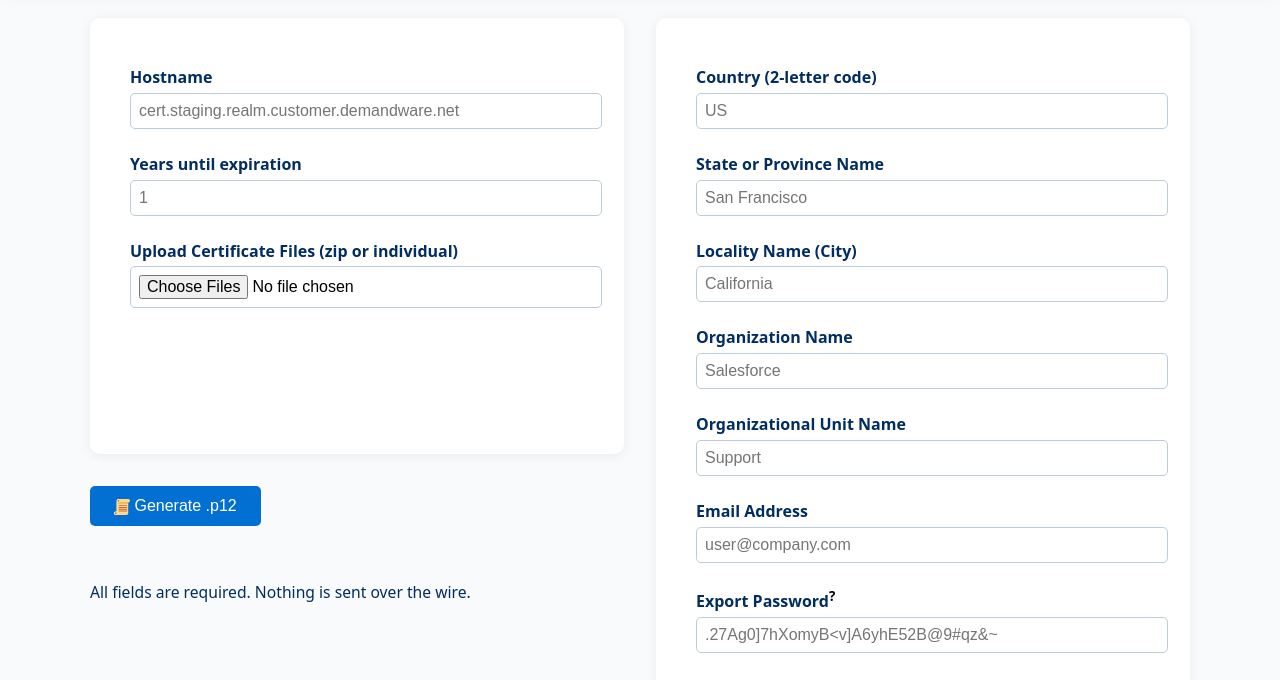
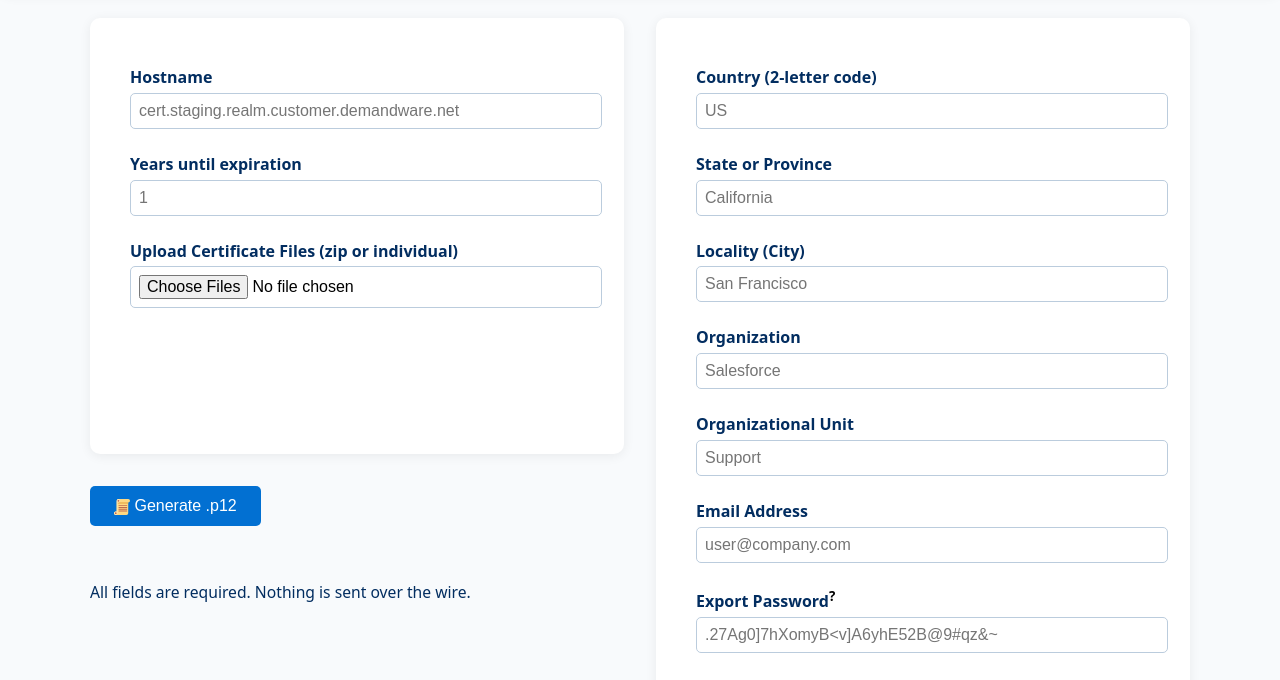
Before and after one commit to j-256/p12-generator, a website built with webpack: page index.html in a window 1280 px wide. Shown: the part 120-800 px from the top of the page. Built offline with nearby package versions, Linux system fonts and the light colour scheme.

Commit message:
Fix flipped State and City

```diff
--- a/index.html
+++ b/index.html
@@ -40,16 +40,16 @@
                 <label for="country">Country (2-letter code)</label>
                 <input type="text" id="country" name="country" maxlength="2" required placeholder="US" autocomplete="country">
 
-                <label for="state">State or Province Name</label>
-                <input type="text" id="state" name="state" required placeholder="San Francisco" autocomplete="address-level1">
+                <label for="state">State or Province</label>
+                <input type="text" id="state" name="state" required placeholder="California" autocomplete="address-level1">
 
-                <label for="locality">Locality Name (City)</label>
-                <input type="text" id="locality" name="locality" required placeholder="California" autocomplete="address-level2">
+                <label for="locality">Locality (City)</label>
+                <input type="text" id="locality" name="locality" required placeholder="San Francisco" autocomplete="address-level2">
 
-                <label for="organization">Organization Name</label>
+                <label for="organization">Organization</label>
                 <input type="text" id="organization" name="organization" required placeholder="Salesforce" autocomplete="organization">
 
-                <label for="orgUnit">Organizational Unit Name</label>
+                <label for="orgUnit">Organizational Unit</label>
                 <input type="text" id="orgUnit" name="orgUnit" required placeholder="Support" autocomplete="on">
 
                 <label for="email">Email Address</label>
```
